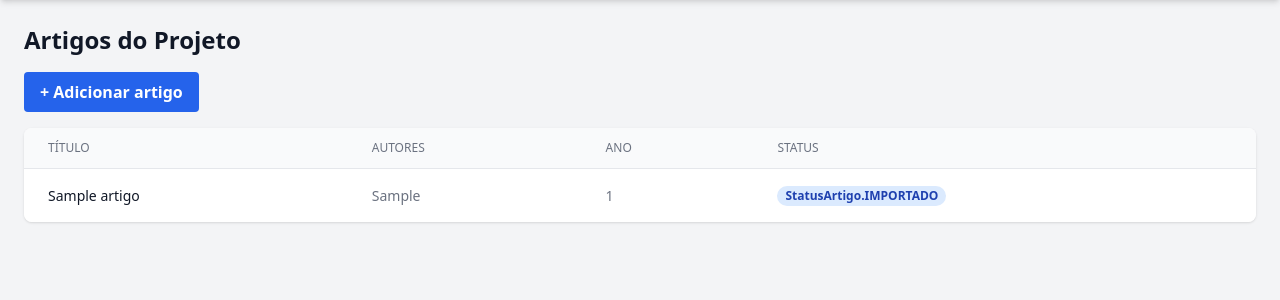
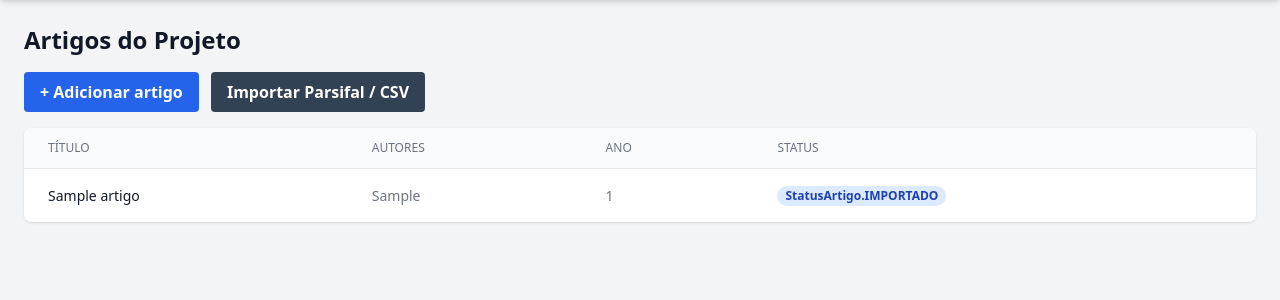
Before and after one commit to lucaspda-1/rsl-assistente, a FastAPI app: page /artigos/1 in a window 1280 px wide. Shown: the part 60-360 px from the top of the page. Run offline with FastAPI, Linux system fonts and the light colour scheme; tables that the repository leaves empty hold one stand-in row (values such as "Sample post"); some libraries are stand-ins or nearby versions.

Commit message:
Add frontend article import

```diff
--- a/app/templates/artigos.html
+++ b/app/templates/artigos.html
@@ -18,6 +18,18 @@
 <button id="mostrar-formulario" type="button" class="bg-blue-600 hover:bg-blue-700 text-white font-bold py-2 px-4 rounded mb-4">
     + Adicionar artigo
 </button>
+<button id="mostrar-importacao" type="button" class="bg-slate-700 hover:bg-slate-800 text-white font-bold py-2 px-4 rounded mb-4 ml-2">
+    Importar Parsifal / CSV
+</button>
+<div id="painel-importacao" class="hidden bg-white p-6 rounded-lg shadow mb-6">
+    <h3 class="text-lg font-semibold mb-4">Importar artigos</h3>
+    <p class="text-gray-600 mb-4">Selecione um arquivo BibTeX exportado do Parsifal ou um arquivo CSV.</p>
+    <form id="form-importacao" class="flex flex-col md:flex-row gap-4 items-start md:items-center">
+        <input id="arquivo-artigos" name="arquivo" type="file" accept=".bib,.bibtex,.csv" required class="border rounded p-2">
+        <button type="submit" class="bg-green-600 hover:bg-green-700 text-white font-bold py-2 px-4 rounded">Importar arquivo</button>
+    </form>
+    <p id="mensagem-importacao" class="hidden mt-3 rounded p-3"></p>
+</div>
 <div id="painel-artigo" class="hidden bg-white p-6 rounded-lg shadow mb-6">
     <span id="adicionar-artigo"></span>
     <h3 class="text-lg font-semibold mb-4">Adicionar artigo</h3>
@@ -66,6 +78,29 @@
     document.getElementById("mostrar-formulario").addEventListener("click", () => {
         const painel = document.getElementById("painel-artigo");
         painel.classList.toggle("hidden");
+    });
+
+    document.getElementById("mostrar-importacao").addEventListener("click", () => {
+        document.getElementById("painel-importacao").classList.toggle("hidden");
+    });
+
+    document.getElementById("form-importacao").addEventListener("submit", async (event) => {
+        event.preventDefault();
+        const arquivo = document.getElementById("arquivo-artigos").files[0];
+        const mensagem = document.getElementById("mensagem-importacao");
+        const dados = new FormData();
+        dados.append("arquivo", arquivo);
+        const resposta = await fetch("/api/artigos/importar/{{ projeto.id }}", {method: "POST", body: dados});
+        const resultado = await resposta.json();
+        mensagem.classList.remove("hidden");
+        if (resposta.ok) {
+            mensagem.textContent = `${resultado.total_importado} artigo(s) importado(s) com sucesso.`;
+            mensagem.className = "mt-3 rounded p-3 bg-green-100 text-green-800";
+            setTimeout(() => window.location.reload(), 700);
+        } else {
+            mensagem.textContent = resultado.detail || "Não foi possível importar o arquivo.";
+            mensagem.className = "mt-3 rounded p-3 bg-red-100 text-red-800";
+        }
     });
 
     if (window.location.hash === "#adicionar-artigo") {
```
Also changed, not shown: README.md, 1 other file.
